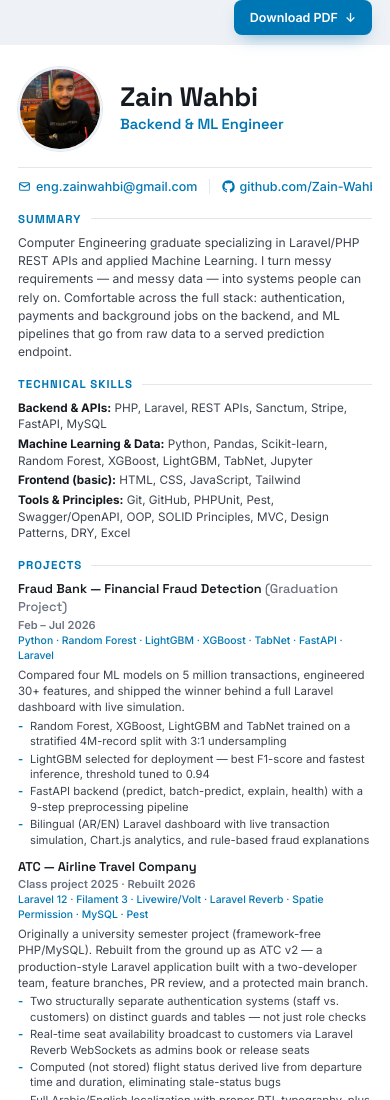
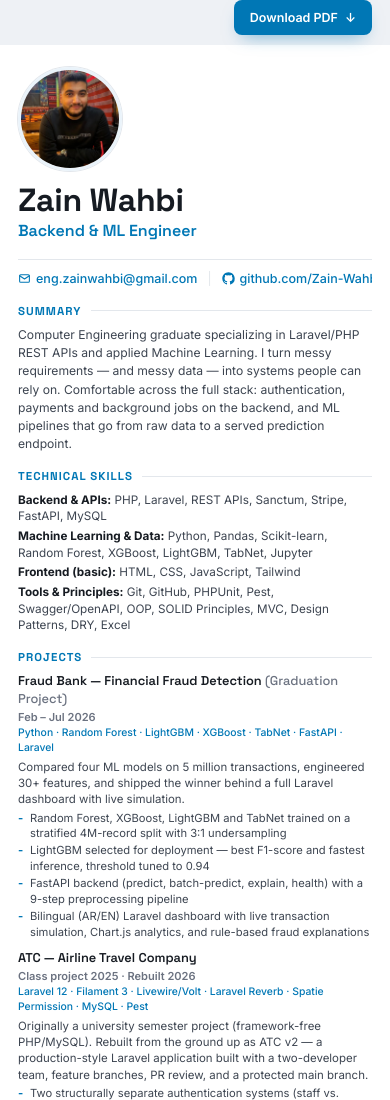
Before and after one commit to Zain-Wahbi/zain-wahbi-portfolio, a plain HTML site: page resume.html in a window 390 px wide. Shown: the top 1100 px of the page. Drawn offline with Linux system fonts and the light colour scheme.

Commit message:
Update resume.html

```diff
--- a/resume.html
+++ b/resume.html
@@ -47,18 +47,19 @@
   }
 
   /* header */
-  .head{margin-bottom:14px; display:flex; align-items:center; justify-content:flex-start; gap:18px;}
+  .head{margin-bottom:14px; display:flex; align-items:center; justify-content:flex-start; gap:26px;}
+  .head-text{flex:1; min-width:0;}
   .head-photo{
-    width:112px; height:112px; border-radius:50%; object-fit:cover; flex-shrink:0;
-    border:2px solid var(--accent-soft); box-shadow:0 0 0 1px var(--line);
+    width:150px; height:150px; border-radius:50%; object-fit:cover; object-position:center 20%; flex-shrink:0;
+    border:3px solid var(--accent-soft); box-shadow:0 0 0 1px var(--line);
     -webkit-print-color-adjust:exact; print-color-adjust:exact;
   }
   .head-text h1{
-    font-family:var(--display); font-size:20pt; font-weight:700; letter-spacing:-0.01em;
+    font-family:var(--display); font-size:24pt; font-weight:700; letter-spacing:-0.01em;
     color:var(--ink); line-height:1.1;
   }
   .head-role{
-    font-family:var(--display); font-size:11pt; font-weight:600; color:var(--accent); margin-top:2px;
+    font-family:var(--display); font-size:12pt; font-weight:600; color:var(--accent); margin-top:2px;
   }
   .contact-line{
     margin-top:16px; font-size:9.4pt; color:var(--ink-soft);
@@ -155,7 +156,9 @@
     body{padding:0; font-size:11px;}
     .page{padding:22px 18px; border:none; box-shadow:none;}
     .proj-head{flex-direction:column; gap:1px;}
-    .head-photo{width:84px; height:84px;}
+    .head{flex-direction:column; align-items:flex-start; gap:12px;}
+    .head-text{width:100%;}
+    .head-photo{width:104px; height:104px;}
     .contact-line{justify-content:flex-start;}
     .contact-line span.sep{margin:0 10px;}
   }
@@ -174,16 +177,16 @@
     <div class="head-text">
       <h1>Zain Wahbi</h1>
       <div class="head-role">Backend &amp; ML Engineer</div>
+      <div class="contact-line">
+        <a href="mailto:eng.zainwahbi@gmail.com"><svg viewBox="0 0 24 24" aria-hidden="true"><rect x="3" y="5" width="18" height="14" rx="2"/><path d="M3 7l9 6 9-6"/></svg>eng.zainwahbi@gmail.com</a>
+        <span class="sep">|</span>
+        <a href="https://github.com/Zain-Wahbi" target="_blank"><svg class="fill" viewBox="0 0 24 24" aria-hidden="true"><path d="M12 .5C5.65.5.5 5.65.5 12c0 5.08 3.29 9.38 7.86 10.9.58.1.79-.25.79-.56v-2c-3.2.7-3.87-1.37-3.87-1.37-.52-1.33-1.28-1.69-1.28-1.69-1.05-.71.08-.7.08-.7 1.15.08 1.76 1.19 1.76 1.19 1.03 1.76 2.69 1.25 3.35.96.1-.75.4-1.25.73-1.54-2.55-.29-5.24-1.28-5.24-5.69 0-1.26.45-2.28 1.19-3.09-.12-.29-.52-1.46.11-3.05 0 0 .97-.31 3.17 1.18a11 11 0 0 1 5.77 0c2.2-1.49 3.17-1.18 3.17-1.18.63 1.59.23 2.76.11 3.05.74.81 1.19 1.83 1.19 3.09 0 4.42-2.69 5.39-5.25 5.68.41.36.78 1.06.78 2.14v3.17c0 .31.21.67.8.56A11.51 11.51 0 0 0 23.5 12C23.5 5.65 18.35.5 12 .5z"/></svg>github.com/Zain-Wahbi</a>
+        <span class="sep">|</span>
+        <a href="https://www.linkedin.com/in/zain-wahbi" target="_blank"><svg class="fill" viewBox="0 0 24 24" aria-hidden="true"><path d="M20.45 20.45h-3.56v-5.57c0-1.33-.03-3.04-1.85-3.04-1.86 0-2.14 1.45-2.14 2.94v5.67H9.35V9h3.41v1.56h.05c.48-.9 1.64-1.85 3.37-1.85 3.6 0 4.27 2.37 4.27 5.46v6.28zM5.34 7.43a2.06 2.06 0 1 1 0-4.12 2.06 2.06 0 0 1 0 4.12zM7.12 20.45H3.56V9h3.56v11.45zM22.22 0H1.77C.79 0 0 .77 0 1.73v20.54C0 23.23.79 24 1.77 24h20.45c.98 0 1.78-.77 1.78-1.73V1.73C24 .77 23.2 0 22.22 0z"/></svg>linkedin.com/in/zain-wahbi</a>
+      </div>
     </div>
   </div>
 
-  <div class="contact-line">
-    <a href="mailto:eng.zainwahbi@gmail.com"><svg viewBox="0 0 24 24" aria-hidden="true"><rect x="3" y="5" width="18" height="14" rx="2"/><path d="M3 7l9 6 9-6"/></svg>eng.zainwahbi@gmail.com</a>
-    <span class="sep">|</span>
-    <a href="https://github.com/Zain-Wahbi" target="_blank"><svg class="fill" viewBox="0 0 24 24" aria-hidden="true"><path d="M12 .5C5.65.5.5 5.65.5 12c0 5.08 3.29 9.38 7.86 10.9.58.1.79-.25.79-.56v-2c-3.2.7-3.87-1.37-3.87-1.37-.52-1.33-1.28-1.69-1.28-1.69-1.05-.71.08-.7.08-.7 1.15.08 1.76 1.19 1.76 1.19 1.03 1.76 2.69 1.25 3.35.96.1-.75.4-1.25.73-1.54-2.55-.29-5.24-1.28-5.24-5.69 0-1.26.45-2.28 1.19-3.09-.12-.29-.52-1.46.11-3.05 0 0 .97-.31 3.17 1.18a11 11 0 0 1 5.77 0c2.2-1.49 3.17-1.18 3.17-1.18.63 1.59.23 2.76.11 3.05.74.81 1.19 1.83 1.19 3.09 0 4.42-2.69 5.39-5.25 5.68.41.36.78 1.06.78 2.14v3.17c0 .31.21.67.8.56A11.51 11.51 0 0 0 23.5 12C23.5 5.65 18.35.5 12 .5z"/></svg>github.com/Zain-Wahbi</a>
-    <span class="sep">|</span>
-    <a href="https://www.linkedin.com/in/zain-wahbi" target="_blank"><svg class="fill" viewBox="0 0 24 24" aria-hidden="true"><path d="M20.45 20.45h-3.56v-5.57c0-1.33-.03-3.04-1.85-3.04-1.86 0-2.14 1.45-2.14 2.94v5.67H9.35V9h3.41v1.56h.05c.48-.9 1.64-1.85 3.37-1.85 3.6 0 4.27 2.37 4.27 5.46v6.28zM5.34 7.43a2.06 2.06 0 1 1 0-4.12 2.06 2.06 0 0 1 0 4.12zM7.12 20.45H3.56V9h3.56v11.45zM22.22 0H1.77C.79 0 0 .77 0 1.73v20.54C0 23.23.79 24 1.77 24h20.45c.98 0 1.78-.77 1.78-1.73V1.73C24 .77 23.2 0 22.22 0z"/></svg>linkedin.com/in/zain-wahbi</a>
-  </div>
 
   <!-- SUMMARY -->
   <div class="section">
```
